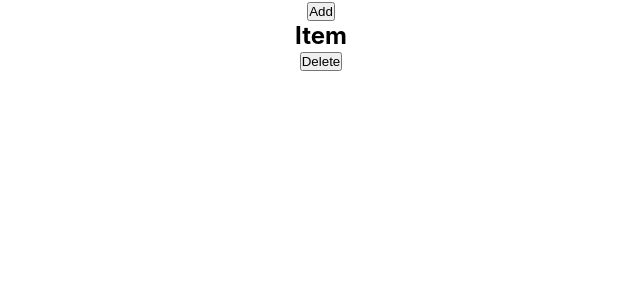
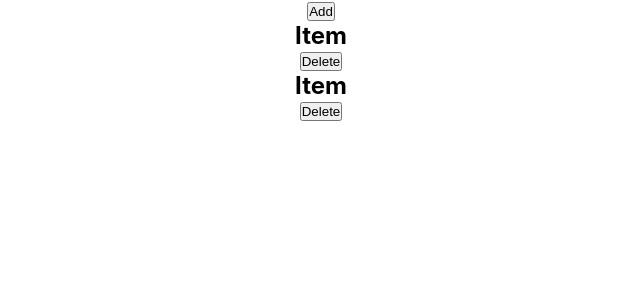
Before and after one commit to MikeIrlbeck/todo-app, a React (Create React App) app: page / in a window 1280 px wide. Shown: the top 300 px of the page, without its empty margins (319-959 px from the left). Built offline with nearby package versions, Linux system fonts and the light colour scheme.

Commit message:
Made a separate file for Item

```diff
--- a/src/App.js
+++ b/src/App.js
@@ -1,12 +1,9 @@
 import logo from './logo.svg';
 import './App.css';
-
+import Item from './components/Item';
 function App() {
   const addItem = () => {
     console.log('hello add');
-  };
-  const deleteItem = () => {
-    console.log('hello delete');
   };
   return (
     <div className='App'>
@@ -25,8 +22,8 @@ function App() {
         </a>
       </header> */}
       <button onClick={addItem}>Add</button>
-      <h2>Item</h2>
-      <button onClick={deleteItem}>Delete</button>
+      <Item></Item>
+      <Item></Item>
     </div>
   );
 }
--- /dev/null
+++ b/src/components/Item.js
@@ -0,0 +1,17 @@
+import React from 'react';
+
+const Item = () => {
+  const deleteItem = () => {
+    console.log('hello delete');
+  };
+  return (
+    // react fragment
+
+    <>
+      <h2>Item</h2>
+      <button onClick={deleteItem}>Delete</button>
+    </>
+  );
+};
+
+export default Item;
```
